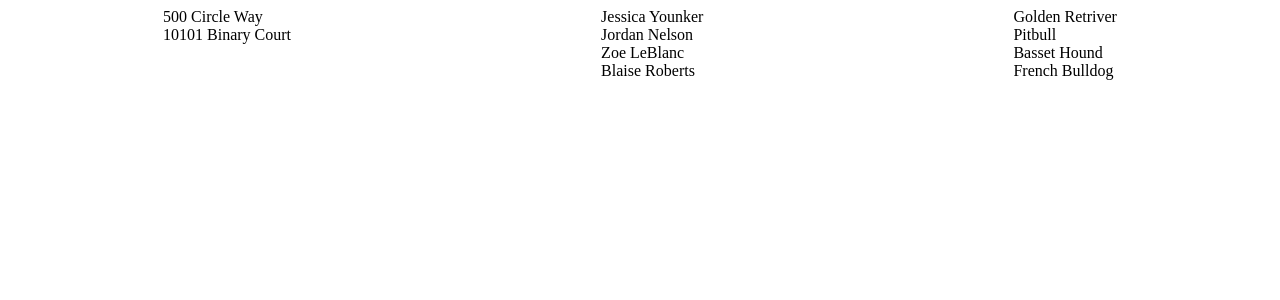
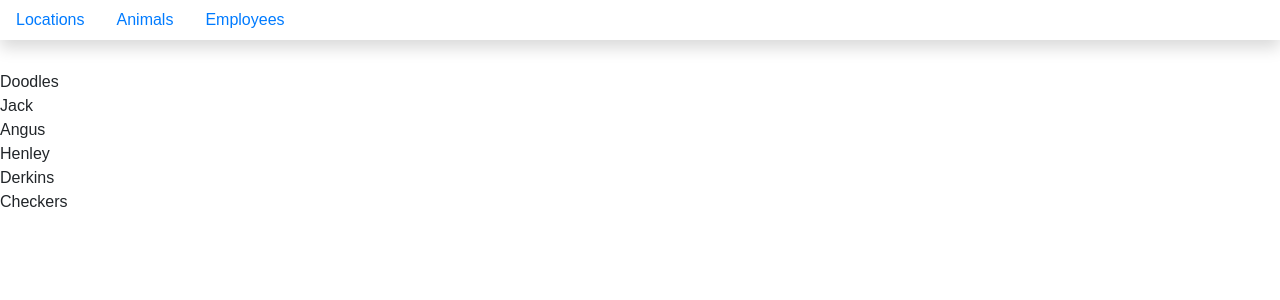
Before and after one commit to ThraxHamilton/Kennels, a React (Create React App) app: page /animals in a window 1280 px wide. Shown: the top 300 px of the page. Built offline with nearby package versions, Linux system fonts and the light colour scheme.

Commit message:
navbar displaying

```diff
--- a/package.json
+++ b/package.json
@@ -3,8 +3,10 @@
   "version": "0.1.0",
   "private": true,
   "dependencies": {
+    "bootstrap": "^4.1.3",
     "react": "^16.4.2",
     "react-dom": "^16.4.2",
+    "react-router-dom": "^4.3.1",
     "react-scripts": "1.1.5"
   },
   "scripts": {
--- /dev/null
+++ b/src/components/ApplicationViews.js
@@ -0,0 +1,53 @@
+import { Route } from 'react-router-dom'
+import React, { Component } from "react"
+import AnimalList from './animals/AnimalList'
+import LocationList from './locations/LocationList'
+import EmployeeList from './employee/EmployeeList'
+
+
+class ApplicationViews extends Component {
+    employeesFromAPI = [
+        { id: 1, name: "Jessica Younker" },
+        { id: 2, name: "Jordan Nelson" },
+        { id: 3, name: "Zoe LeBlanc" },
+        { id: 4, name: "Blaise Roberts" }
+    ]
+
+    locationsFromAPI = [
+        { id: 1, name: "Nashville North", address: "500 Circle Way" },
+        { id: 2, name: "Nashville South", address: "10101 Binary Court" }
+    ]
+
+    animalsFromAPI = [
+        { id: 1, name: "Doodles" },
+        { id: 2, name: "Jack" },
+        { id: 3, name: "Angus" },
+        { id: 4, name: "Henley" },
+        { id: 5, name: "Derkins" },
+        { id: 6, name: "Checkers" }
+    ]
+
+    state = {
+        employees: this.employeesFromAPI,
+        locations: this.locationsFromAPI,
+        animals: this.animalsFromAPI
+    }
+
+    render() {
+        return (
+            <React.Fragment>
+                <Route exact path="/" render={(props) => {
+                    return <LocationList locations={this.state.locations} />
+                }} />
+                <Route exact path="/animals" render={(props) => {
+                    return <AnimalList animals={this.state.animals} />
+                }} />
+                <Route exact path="/employees" render={(props) => {
+                    return <EmployeeList employees={this.state.employees} />
+                }} />
+            </React.Fragment>
+        )
+    }
+}
+
+export default ApplicationViews
--- a/src/components/Kennel.css
+++ b/src/components/Kennel.css
@@ -2,4 +2,5 @@
     display: flex;
     justify-content: space-around;
     flex-direction: row;
+    background-color: yellowgreen;
 }
--- a/src/components/Kennel.js
+++ b/src/components/Kennel.js
@@ -1,50 +1,15 @@
 import React, { Component } from 'react'
-import EmployeeList from "./employee/EmployeeList"  // Import EmployeeList component
-import LocationList from './locations/LocationList'
-import AnimalList from './animals/AnimalList'
+import NavBar from "./nav/NavBar"
+import ApplicationViews from "./ApplicationViews"
 import "./Kennel.css"
-
+import "bootstrap/dist/css/bootstrap.min.css" // from installing NPM bootstrap
 class Kennel extends Component {
-
-    /*
-        Although you will eventually be pulling your objects
-        from your json-server API, for this chapter, we're
-        faking it and just creating those arrays in the component
-        itself
-    */
-    employeesFromAPI = [
-        { id: 1, name: "Jessica Younker" },
-        { id: 2, name: "Jordan Nelson" },
-        { id: 3, name: "Zoe LeBlanc" },
-        { id: 4, name: "Blaise Roberts" }
-    ]
-
-    // This will eventually get pulled from the API
-    locationsFromAPI = [
-        { id: 1, name: "Nashville North", address: "500 Circle Way" },
-        { id: 2, name: "Nashville South", address: "10101 Binary Court" }
-    ]
-
-    animalsFromAPI = [
-        {id: 1, animal: 'Golden Retriver'},
-        {id: 2, animal: 'Pitbull'},
-        {id: 3, animal: 'Basset Hound'},
-        {id: 4, animal: 'French Bulldog'}
-    ]
-
-    state = {
-        employees: this.employeesFromAPI,
-        locations: this.locationsFromAPI,
-        animals: this.animalsFromAPI
-    }
-
     render() {
         return (
-            <article className="kennel">
-                <LocationList locations={this.state.locations} />
-                <EmployeeList employees={this.state.employees} />
-                <AnimalList animals={this.state.animals} />
-            </article>
+            <React.Fragment>
+                <NavBar />
+                <ApplicationViews />
+            </React.Fragment>
         )
     }
 }
--- a/src/components/animals/AnimalList.js
+++ b/src/components/animals/AnimalList.js
@@ -3,11 +3,11 @@
 class AnimalList extends Component {
     render() {
         return (
-            <section className="animal">
+            <section className="animals">
             {
                 this.props.animals.map(animal =>
                     <div key={animal.id}>
-                        {animal.animal}
+                        {animal.name}
                     </div>
                 )
             }
--- /dev/null
+++ b/src/components/nav/NavBar.js
@@ -0,0 +1,26 @@
+import React, { Component } from "react"
+import { Link } from "react-router-dom"
+import "bootstrap/dist/css/bootstrap.min.css"
+
+
+class NavBar extends Component {
+    render() {
+        return (
+            <nav className="navbar navbar-light fixed-top light-blue flex-md-nowrap p-0 shadow">
+                <ul className="nav nav-pills">
+                    <li className="nav-item">
+                        <Link className="nav-link" to="/">Locations</Link>
+                    </li>
+                    <li className="nav-item">
+                        <Link className="nav-link" to="/animals">Animals</Link>
+                    </li>
+                    <li className="nav-item">
+                        <Link className="nav-link" to="/employees">Employees</Link>
+                    </li>
+                </ul>
+            </nav>
+        )
+    }
+}
+
+export default NavBar
--- a/src/index.css
+++ b/src/index.css
@@ -1,5 +1,5 @@
 body {
   margin: 0;
-  padding: 0;
+  padding: 70px 0 0 0;
   font-family: sans-serif;
 }
--- a/src/index.js
+++ b/src/index.js
@@ -1,5 +1,14 @@
-import ReactDOM from "react-dom"
-import React from 'react'
-import Kennel from "./components/Kennel"
+import React from 'react';
+import ReactDOM from 'react-dom';
+import { BrowserRouter as Router } from "react-router-dom"
+import Kennel from './components/Kennel';
+import registerServiceWorker from './registerServiceWorker';
+import './index.css';
 
-ReactDOM.render(<Kennel />, document.querySelector("#root"));
+ReactDOM.render(
+    <Router>
+        <Kennel />
+    </Router>
+    , document.getElementById('root'));
+
+registerServiceWorker();
```
Also changed, not shown: src/components/nav/NavBar.css (added), 1 other file (tests, documents, lock files or other folders).
